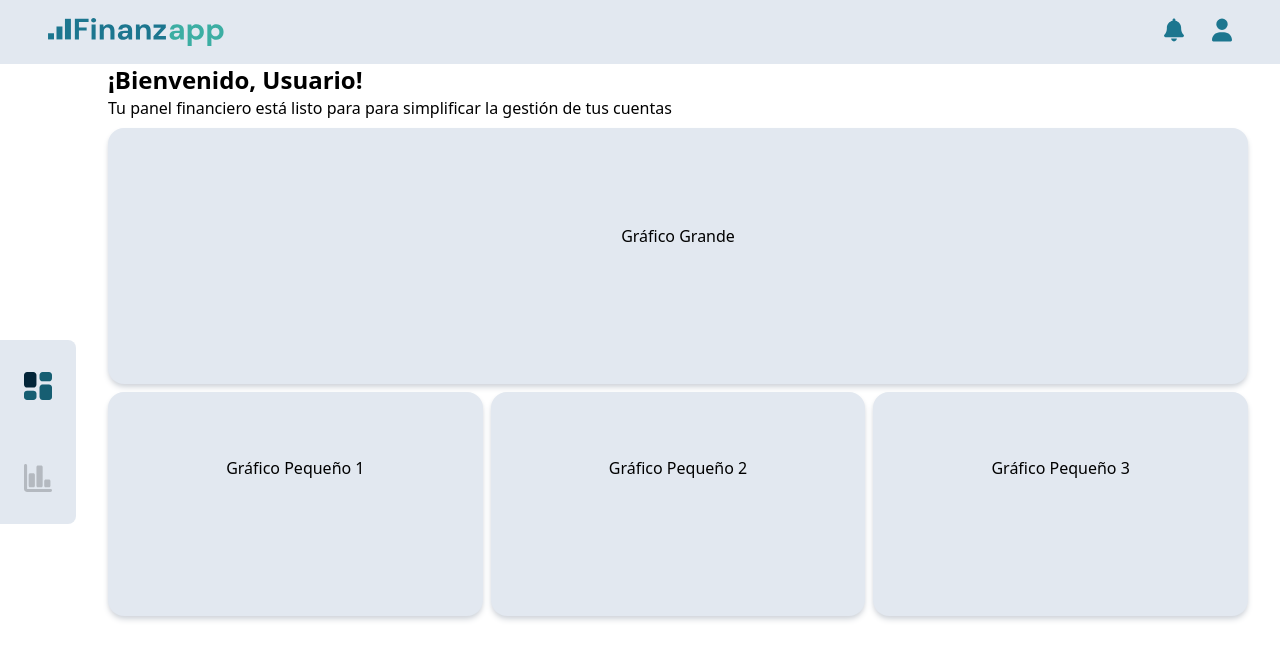
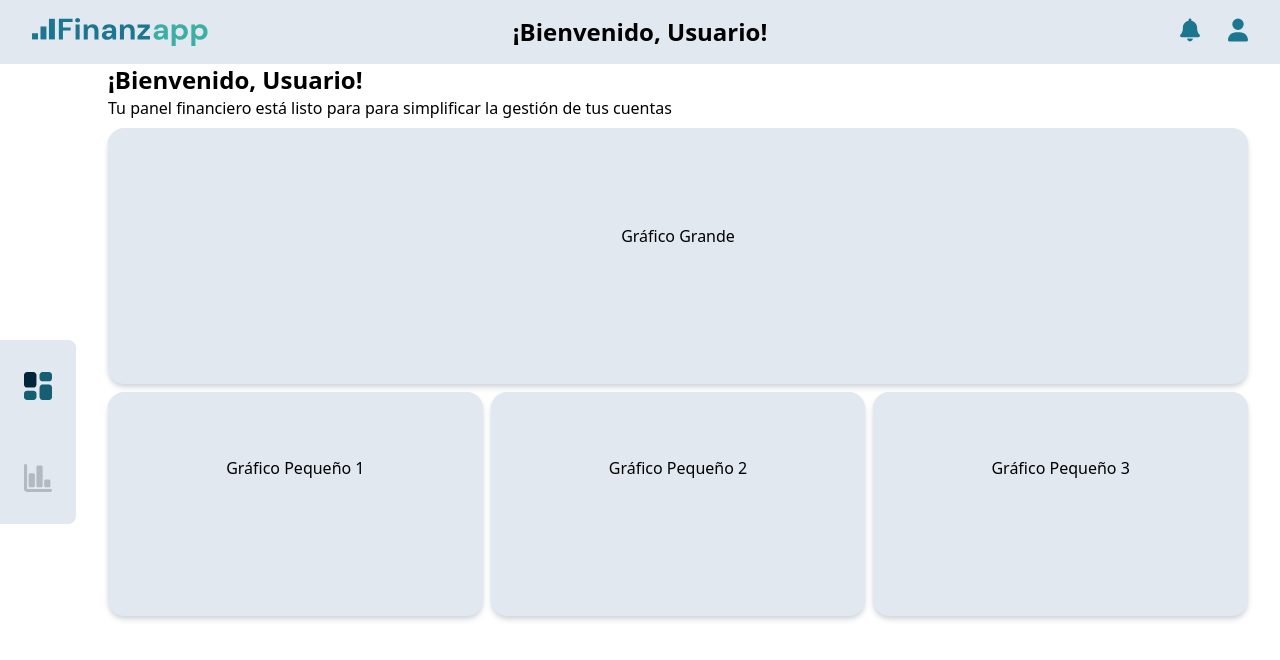
Before and after one commit to No-Country-simulation/c21-01-ft-node-react, a React (Vite) app in the folder front/: page /dashboard in a window 1280 px wide. Shown: the top 660 px of the page. Built offline with nearby package versions, Linux system fonts and the light colour scheme.

Commit message:
style: wlecome title layout and styling added

```diff
--- a/front/src/modules/dashboard/components/Navbar.jsx
+++ b/front/src/modules/dashboard/components/Navbar.jsx
@@ -1,9 +1,13 @@
-import React, { useState } from "react";
-import { FontAwesomeIcon } from '@fortawesome/react-fontawesome'; // Importa FontAwesomeIcon
-import { faBell, faUser } from '@fortawesome/free-solid-svg-icons'; // Importa los iconos de notificaciones y usuario
+import { useState } from "react";
+import { getUserName } from "../utils/getUserName";
+
+import { FontAwesomeIcon } from "@fortawesome/react-fontawesome";
+import { faBell, faUser } from "@fortawesome/free-solid-svg-icons";
 import logo from "../../../assets/logotipo.svg";
 
 export const Navbar = () => {
+  const userName = getUserName();
+
   const [isDropdownOpen, setDropdownOpen] = useState(false);
 
   const handleDropdownToggle = () => {
@@ -11,26 +15,26 @@ export const Navbar = () => {
   };
 
   return (
-    <nav className="bg-slate-200">
-      <div className="mx-auto max-w-7xl px-4 sm:px-6 lg:px-8">
+    <nav className="mx-auto w-full px-4 bg-slate-200">
       <div className="relative flex h-16 items-center justify-between">
-          <div className="flex flex-1 items-center justify-center sm:items-stretch sm:justify-start">
-            {/* Logotipo */}
-            <div className="flex flex-shrink-0 items-center">
-              <img src={logo} alt="logo" className="w-48 h-full object-cover pl-4" />
-            </div>
+        <div className="flex items-center justify-center">
+          <img
+            src={logo}
+            alt="logo"
+            className="w-48 h-full object-cover pl-4"
+          />
         </div>
 
-          <div className=" inset-y-0 flex justify-center items-center sm:static sm:inset-auto sm:ml-0 sm:pr-0">
-            {/* Icono de notificaciones */}
-            <button
-              type="button"
-              className="relative"
-            >
-              <FontAwesomeIcon icon={faBell} className="text-primary h-6 w-5 pr-4" />
+        <h1 className="absolute left-1/2 transform -translate-x-1/2 text-2xl font-bold ">{`¡Bienvenido, ${userName}!`}</h1>
+
+        <div className="flex justify-center items-center">
+          <button type="button" className="relative">
+            <FontAwesomeIcon
+              icon={faBell}
+              className="text-primary h-6 w-5 pr-4"
+            />
           </button>
 
-            {/* Profile dropdown */}
           <div className="relative ml-3">
             <div>
               <button
@@ -41,11 +45,13 @@ export const Navbar = () => {
                 aria-haspopup="true"
                 onClick={handleDropdownToggle}
               >
-                  <FontAwesomeIcon icon={faUser} className="text-primary h-6 w-5 pr-4" />
+                <FontAwesomeIcon
+                  icon={faUser}
+                  className="text-primary h-6 w-5 pr-4"
+                />
               </button>
             </div>
 
-              {/* Dropdown menu */}
             {isDropdownOpen && (
               <div
                 className="absolute right-0 z-10 mt-2 w-48 origin-top-right rounded-md bg-white py-1 shadow-lg ring-1 ring-black ring-opacity-5 focus:outline-none"
@@ -89,7 +95,6 @@ export const Navbar = () => {
           </div>
         </div>
       </div>
-      </div>
     </nav>
   );
 };
```
Lines whose indentation alone changed are shown as unchanged.
